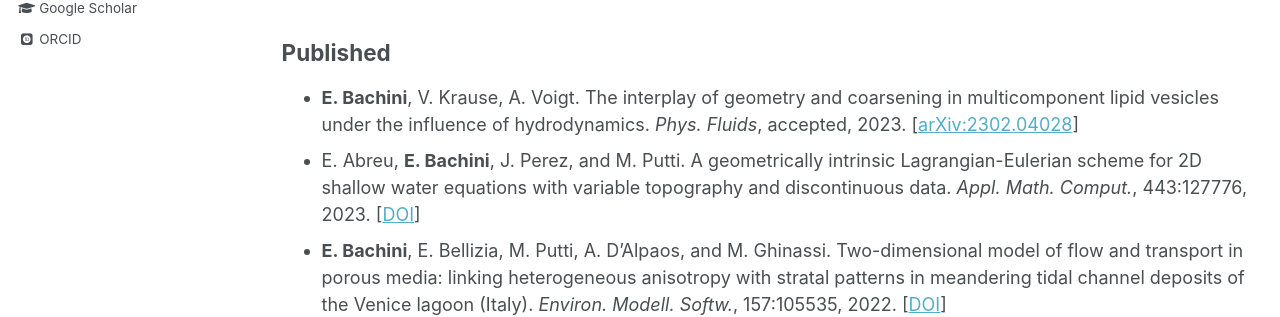
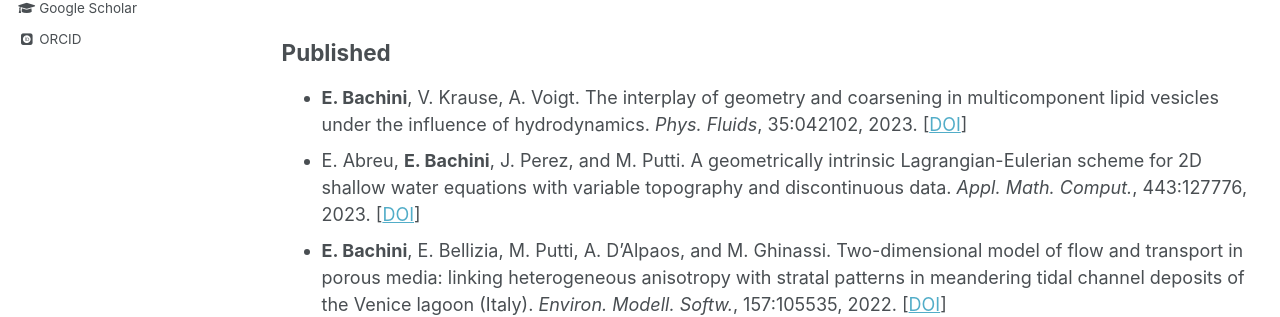
Before and after one commit to elenabachini/elenabachini.github.io, a Jekyll site: the page built from _pages/publications.md, in a window 1280 px wide and 1397 px high. Shown: the part 467-784 px from the top of the window. Built offline with Jekyll 4.4.1, drawn with Linux system fonts in a browser that asks for light colours; some web fonts are replaced.

Commit message:
update doi publ

```diff
--- a/_pages/publications.md
+++ b/_pages/publications.md
@@ -28,7 +28,7 @@ author_profile: true
 ## Published
 <ul>
 <li>
-<b>E. Bachini</b>, V. Krause, A. Voigt. The interplay of geometry and coarsening in multicomponent lipid vesicles under the influence of hydrodynamics. <em>Phys. Fluids</em>, accepted, 2023. [<a href="https://arxiv.org/abs/2302.04028" target="_blank">arXiv:2302.04028</a>]
+<b>E. Bachini</b>, V. Krause, A. Voigt. The interplay of geometry and coarsening in multicomponent lipid vesicles under the influence of hydrodynamics. <em>Phys. Fluids</em>, 35:042102, 2023.  [<a href="https://doi.org/10.1063/5.0145884" target="_blank">DOI</a>]
 </li>
 <li>
 E. Abreu, <b>E. Bachini</b>, J. Perez, and M. Putti. A geometrically intrinsic Lagrangian-Eulerian scheme for 2D shallow water equations with variable topography and discontinuous data. <em>Appl. Math. Comput.</em>, 443:127776, 2023. [<a href="https://doi.org/10.1016/j.amc.2022.127776" target="_blank">DOI</a>]
```
